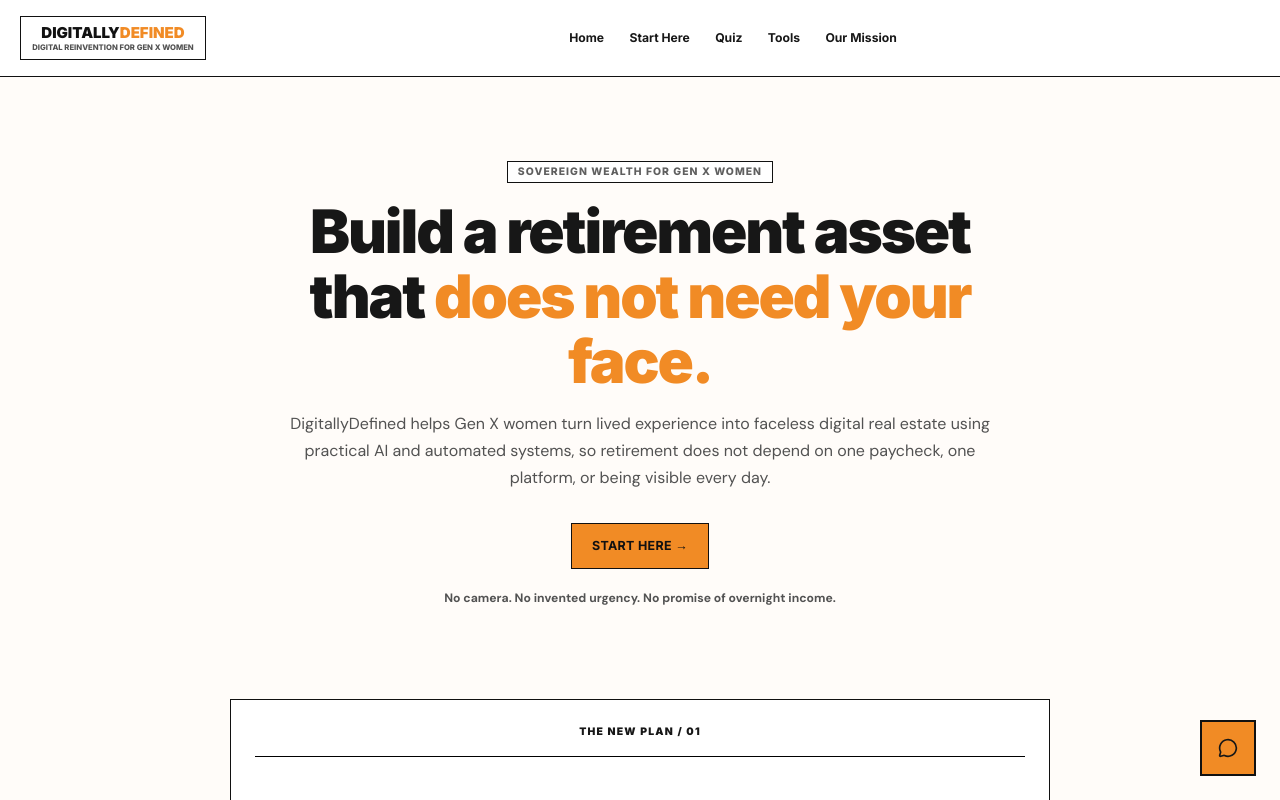
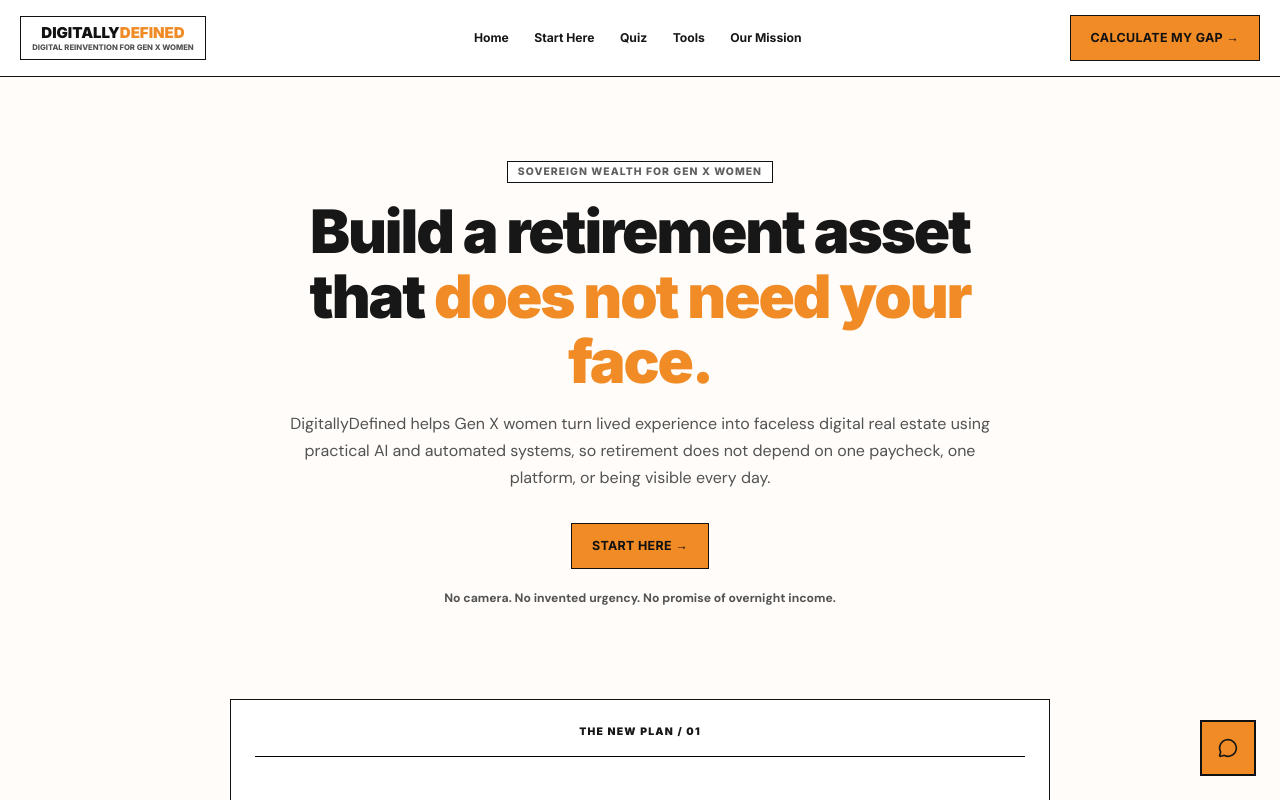
Before and after one commit to frankielee1971/digitallydefined-online-local, a React (Vite) app: page / in a window 1280 px wide. Shown: the top 800 px of the page. Built offline with nearby package versions, Linux system fonts and the light colour scheme.

Commit message:
feat: Add Retirement Gap CTA button to header navigation

```diff
--- a/src/components/BrandNav.jsx
+++ b/src/components/BrandNav.jsx
@@ -9,6 +9,8 @@ const navLinks = [
   { href: '/tools', label: 'Tools' },
   { href: '/about', label: 'Our Mission' },
 ];
+
+const navCtas = [{ href: '/gap', label: 'Calculate My Gap →' }];
 
 const externalLinks = [];
 
@@ -28,6 +30,12 @@ export default function BrandNav() {
             <Link key={link.href} to={link.href}>{link.label}</Link>
           ))}
         </nav>
+
+        {navCtas.map((link) => (
+          <Link key={link.href} to={link.href} className="nav-cta">
+            {link.label}
+          </Link>
+        ))}
 
         {externalLinks.map((link) => (
           <a key={link.href} href={link.href} className="nav-cta" target="_blank" rel="noreferrer">
```
